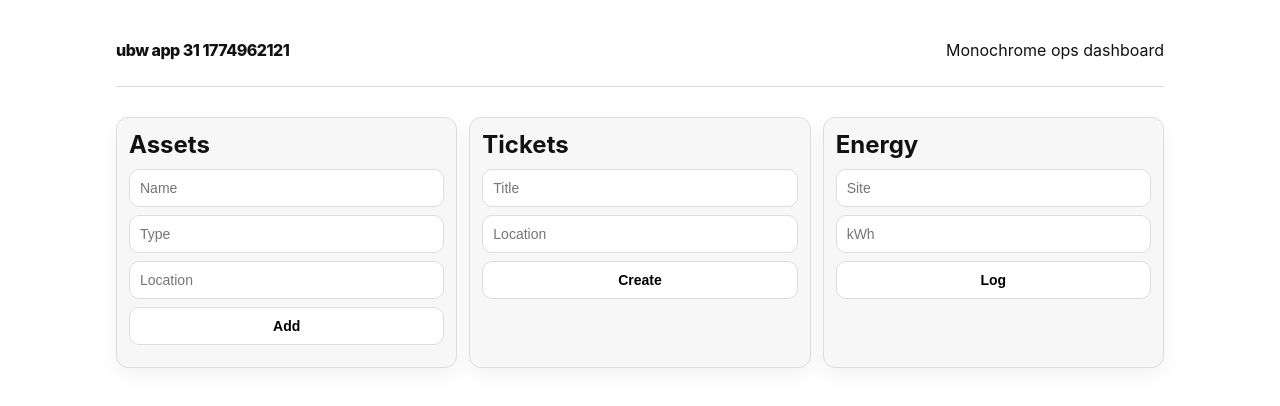
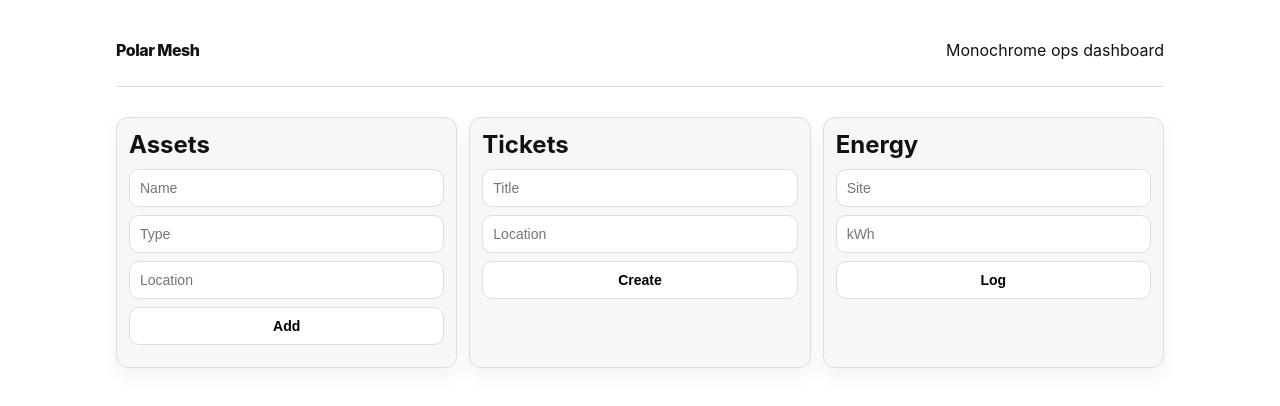
Before and after one commit to Ashutoshsingh20/bw-app-31-1774962121, a website: page public/index.html in a window 1280 px wide. Drawn offline with Linux system fonts and the light colour scheme; no server answers.

Commit message:
chore: brand app

```diff
--- a/public/index.html
+++ b/public/index.html
@@ -3,13 +3,13 @@
 <head>
   <meta charset="UTF-8" />
   <meta name="viewport" content="width=device-width, initial-scale=1.0" />
-  <title>ubw app 31 1774962121</title>
+  <title>Polar Mesh</title>
   <link rel="stylesheet" href="/style.css" />
 </head>
 <body>
   <div class="shell">
     <header>
-      <div class="logo">ubw app 31 1774962121</div>
+      <div class="logo">Polar Mesh</div>
       <p>Monochrome ops dashboard</p>
     </header>
     <section class="metrics" id="metrics"></section>
```
Also changed, not shown: package.json (+9 -3 lines), README.md.
